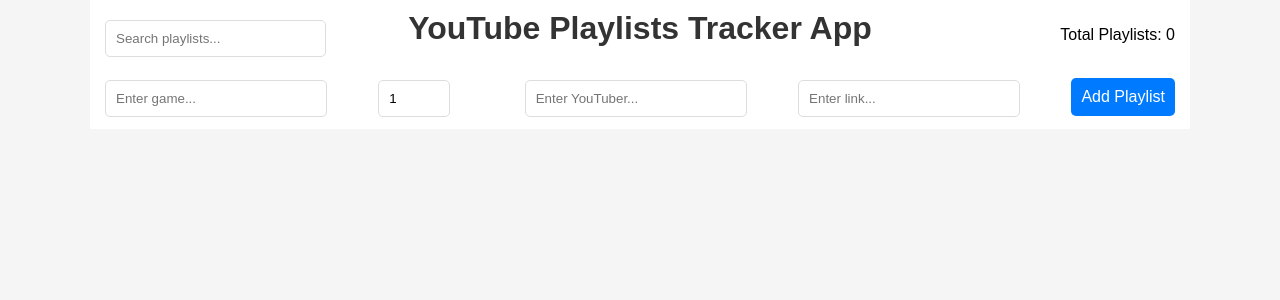
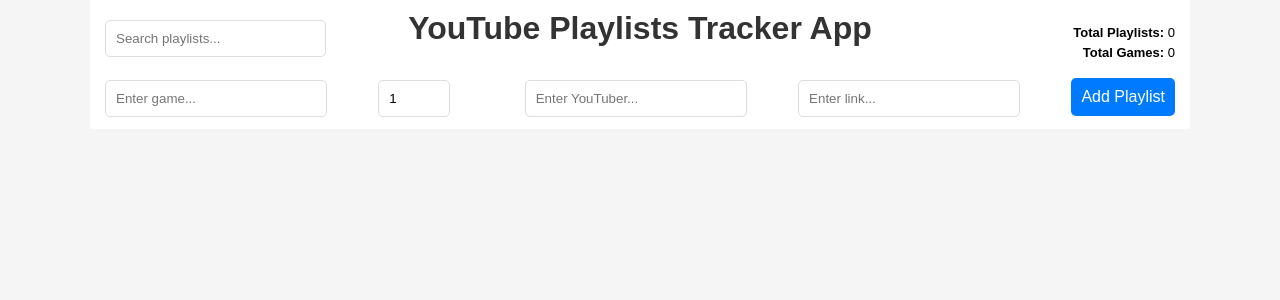
Before and after one commit to devbret/youtube-playlists-tracker-app, a Flask app: page / in a window 1280 px wide. Shown: the top 300 px of the page. Run offline with Flask 3, Linux system fonts and the light colour scheme; data that the repository does not hold is empty.

Commit message:
Add a "Total Games" counter and update README.md file.

```diff
--- a/static/scripts.js
+++ b/static/scripts.js
@@ -11,6 +11,7 @@ document.addEventListener('DOMContentLoaded', () => {
             assignColors(playlists);
             displayPlaylists(playlists);
             updatePlaylistCount();
+            updateGameCount();
         })
         .catch((error) => console.error('Error fetching playlists:', error));
 
@@ -45,6 +46,7 @@ document.addEventListener('DOMContentLoaded', () => {
                     displayPlaylists(playlists, currentFilter);
                     clearForm();
                     updatePlaylistCount();
+                    updateGameCount();
                 }
             })
             .catch((error) => console.error('Error adding playlist:', error));
@@ -136,6 +138,7 @@ document.addEventListener('DOMContentLoaded', () => {
         });
 
         document.getElementById('total-playlists').textContent = visibleCount;
+        updateGameCount();
         addEventListeners();
     }
 
@@ -154,6 +157,7 @@ document.addEventListener('DOMContentLoaded', () => {
                     console.log(playlists);
                     gameDiv.remove();
                     updatePlaylistCount();
+                    updateGameCount();
                 } else {
                     console.error('Error deleting some playlists:', data.error);
                 }
@@ -239,6 +243,11 @@ document.addEventListener('DOMContentLoaded', () => {
         const totalPlaylists = document.querySelectorAll('.playlist').length;
         document.getElementById('total-playlists').textContent = totalPlaylists;
     }
+
+    function updateGameCount() {
+        const totalGames = document.querySelectorAll('h2').length;
+        document.getElementById('total-games').textContent = totalGames;
+    }
 });
 
 function updateVideoNumber(index, newVideoNumber) {
@@ -272,6 +281,7 @@ function deletePlaylist(index, element) {
                 playlists = playlists.filter((playlist, idx) => idx !== parseInt(index));
                 updateIndices();
                 updatePlaylistCount();
+                updateGameCount();
             } else {
                 console.error('Error deleting playlist:', data.error);
             }
--- a/static/styles.css
+++ b/static/styles.css
@@ -79,6 +79,14 @@ label {
     position: absolute;
     top: 10px;
     right: 15px;
+    text-align: right;
+    font-size: 13px;
+    padding-top: 10px;
+}
+
+.counter-container p {
+    margin-top: 5px;
+    margin-bottom: 5px;
 }
 
 #submit-button {
--- a/templates/index.html
+++ b/templates/index.html
@@ -33,7 +33,8 @@
             </div>
 
             <div class="counter-container">
-                <p>Total Playlists: <span id="total-playlists"></span></p>
+                <p><b>Total Playlists:</b> <span id="total-playlists"></span></p>
+                <p><b>Total Games:</b> <span id="total-games"></span></p>
             </div>
         </header>
 
```
Also changed, not shown: README.md.
